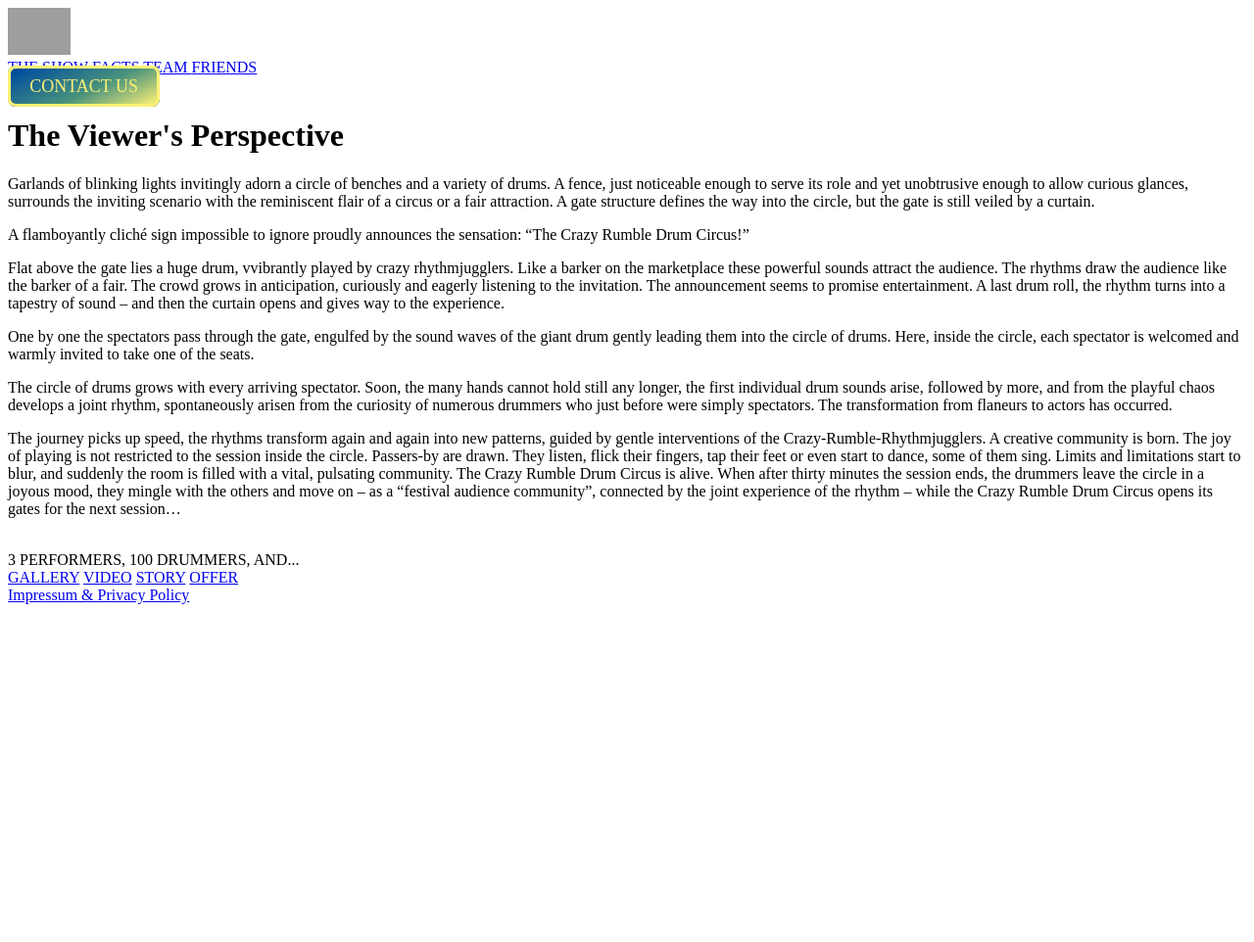
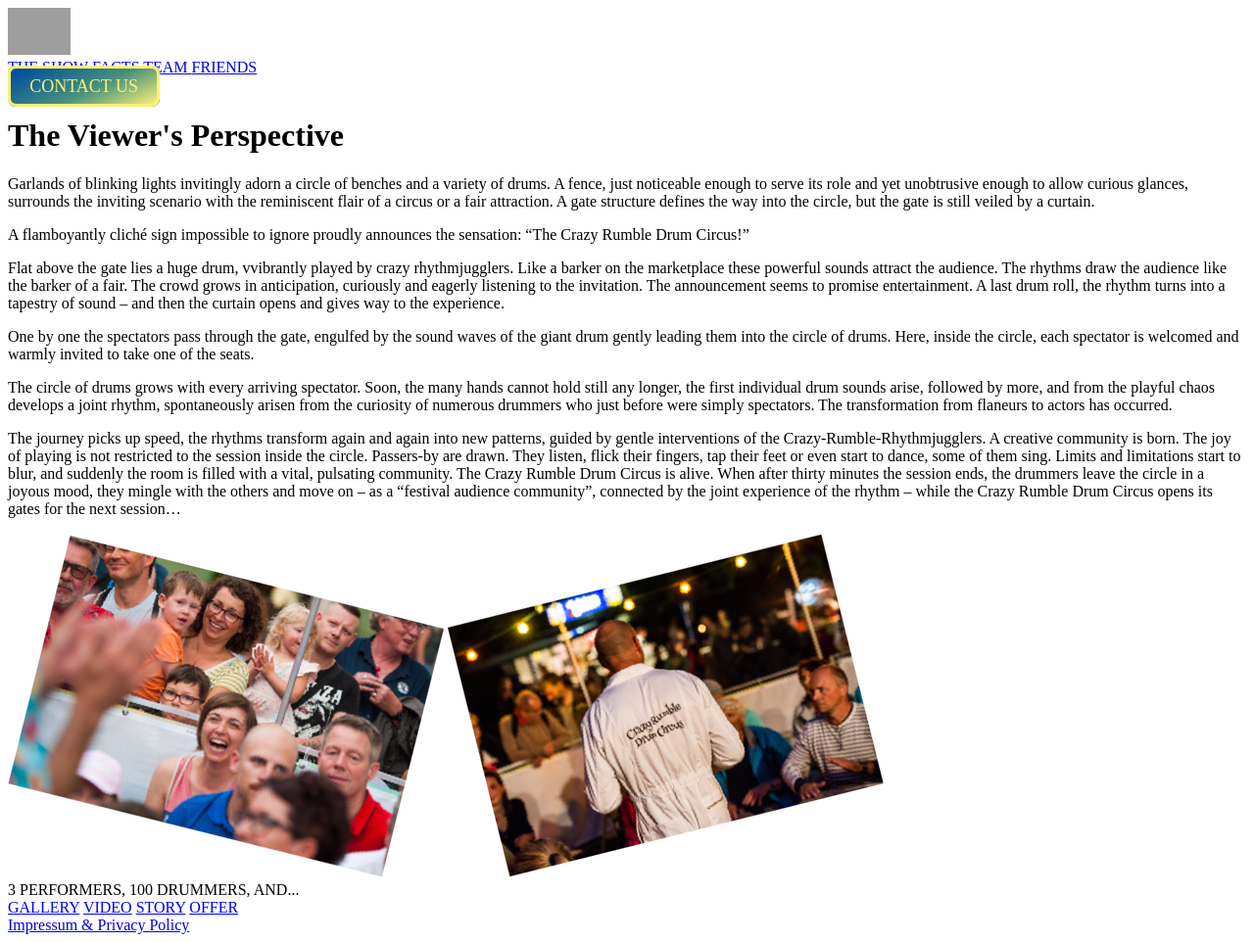
Before and after one commit to matteocarpi/crdc, a Jekyll site: the page built from story.md, in a window 1280 px wide. Shown: the whole page at 98% size. Built offline with Jekyll 4.4.1, drawn with Linux system fonts in a browser that asks for light colours; before the commit the page ends 900 px from its top, so only the background shows below that; grey boxes are pictures that could not be loaded.

Commit message:
finished story html

```diff
--- a/_layouts/story.html
+++ b/_layouts/story.html
@@ -2,8 +2,13 @@
 layout: default
 ---
 <div class="story">
+<div class="text">
   <h1>{{ page.story-title }}</h1>
   <p>{{ content }}</p>
-  <img src="" alt="">
+</div>
+<div class="images">
+  <img class="story-image-1" src="/assets/images/story-image-1.png" alt="">
+  <img class="story-image-2" src="/assets/images/story-image-2.png" alt="">
+</div>
 </div>
 {% include navigation-show.html %}
```
